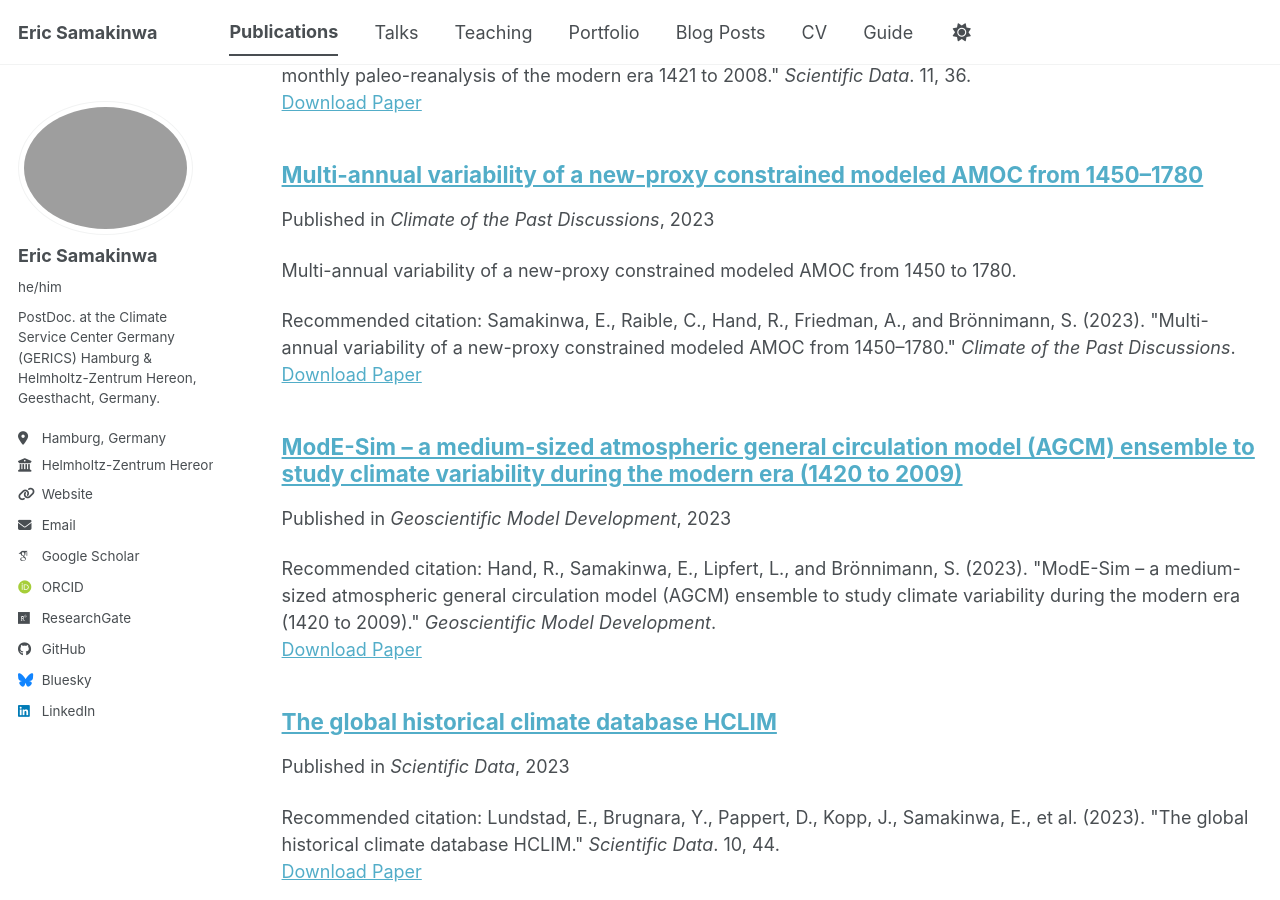
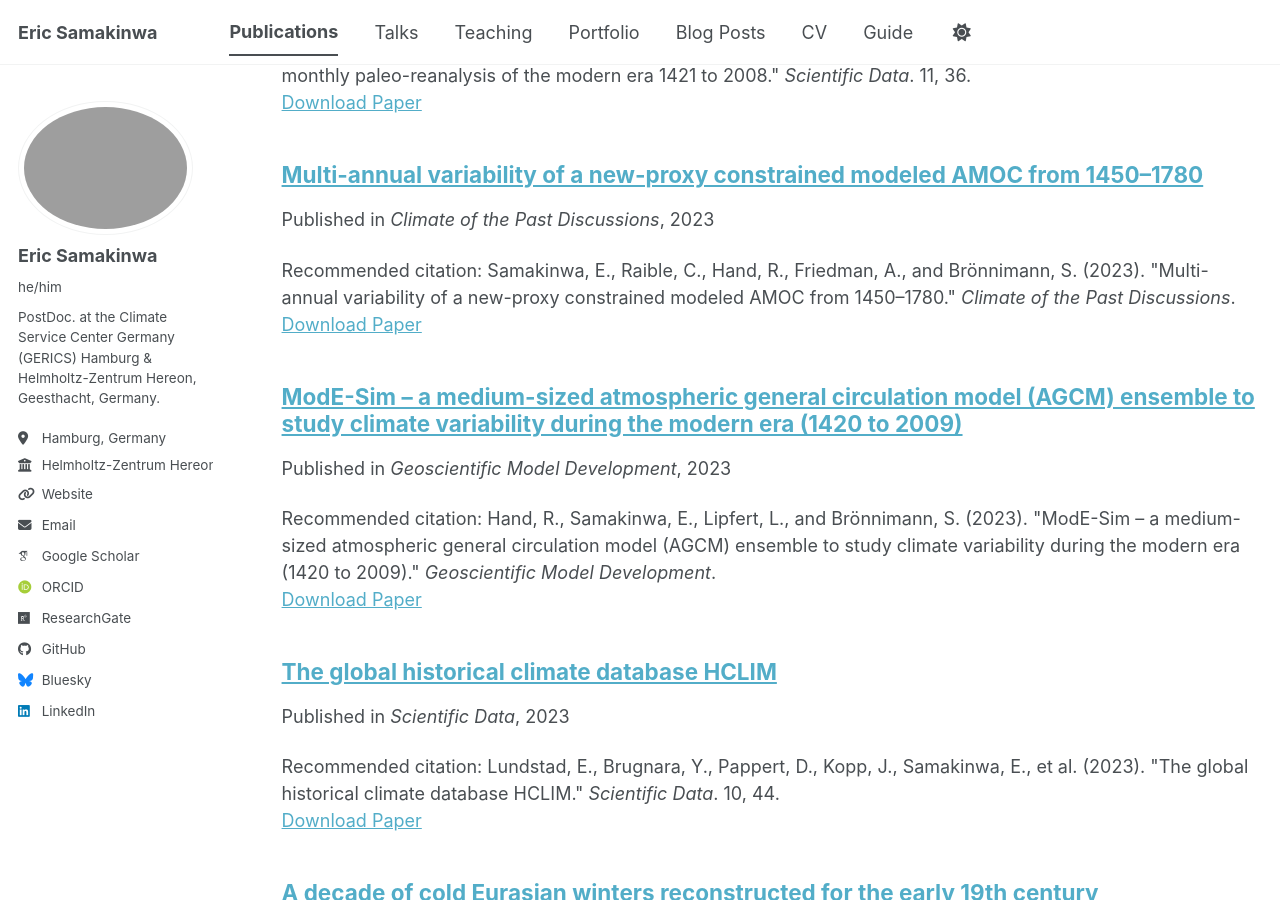
Before and after one commit to shamakson/shamakson.github.io, a Jekyll site: the page built from _pages/publications.html, in a window 1280 px wide and 900 px high, scrolled down 991 px. Built offline with Jekyll 4.4.1, drawn with Linux system fonts in a browser that asks for light colours; some web fonts are replaced; a script bundle is joined from its source files by our own code; library files that are not in the unit come from our copies.

Commit message:
Clear excerpt in publication metadata
Updated the excerpt field to be empty.

```diff
--- a/_publications/2023-01-01-multi-annual-variability-modeled-amoc.md
+++ b/_publications/2023-01-01-multi-annual-variability-modeled-amoc.md
@@ -3,7 +3,7 @@ title: "Multi-annual variability of a new-proxy constrained modeled AMOC from 14
 collection: publications
 category: manuscripts
 permalink: /publication/2023-01-01-multi-annual-variability-modeled-amoc
-excerpt: 'Multi-annual variability of a new-proxy constrained modeled AMOC from 1450 to 1780.'
+excerpt: ''
 date: 2023-01-01
 venue: 'Climate of the Past Discussions'
 paperurl: 'https://doi.org/10.5194/cp-2023-67'
```
